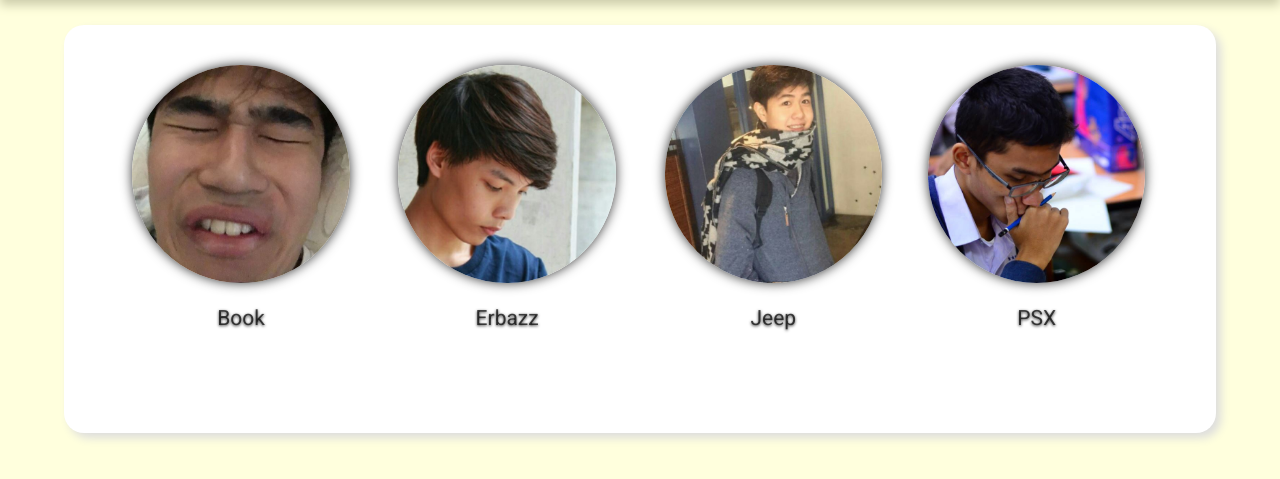
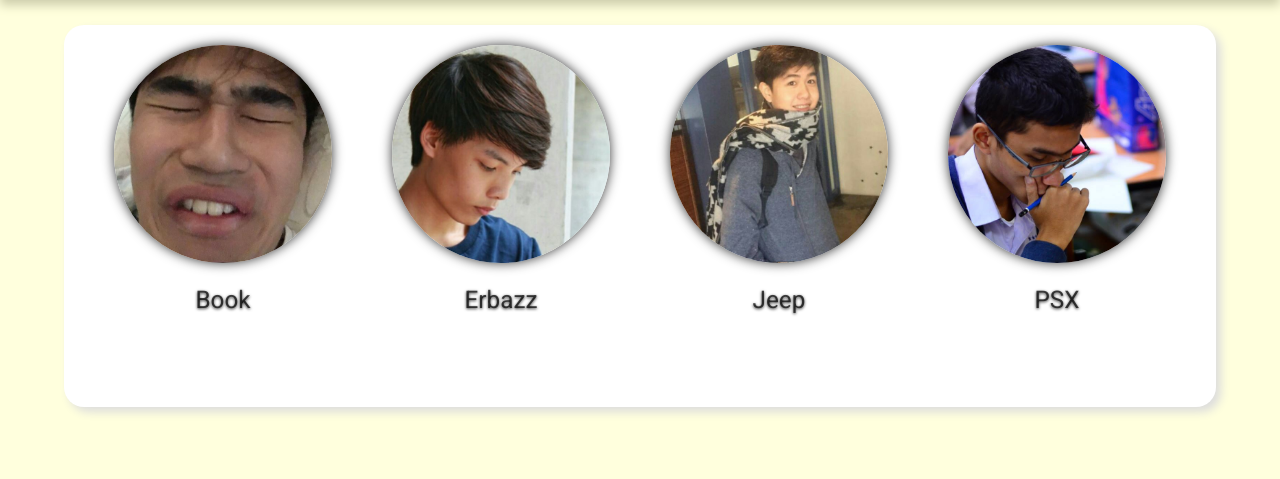
Before and after one commit to ErbaZZ/MUDining, a PHP site: page /contact.php in a window 1280 px wide. Shown: the part 75-554 px from the top of the page. Run offline with PHP 8.4, Linux system fonts and the light colour scheme.

Commit message:
Bootstrapping contact page.

```diff
--- a/assets/css/contact.css
+++ b/assets/css/contact.css
@@ -1,3 +1,7 @@
+#contact-container {
+  margin: 0;
+}
+
 .circular {
     display: inline-block;
     width: 17vw;
@@ -13,19 +17,6 @@
     background-color: transparent;
 }
 
-#contact {
-    text-align: center;
-}
-
-figure {
-    display: inline-block;
-    margin: 20px;
-}
-
-figure img {
-    vertical-align: top;
-}
-
 figure figcaption {
     text-align: center;
     margin-top: 20px;
@@ -33,7 +24,7 @@ figure figcaption {
 
 figcaption span {
     display: block;
-    font-size: 150%;
+    font-size: 1.9vw;
     color: rgba(.6, .7, .9, .7);
     text-shadow: 0 1px 3px rgba(0, 0, 0, .8);
     transition: opacity 0.5s ease-out;
--- a/contact.php
+++ b/contact.php
@@ -8,41 +8,44 @@
 
   <div id="wrapper" class="container" style="width:90%;">
 
-    <div id="contact">
+    <div class="row text-center" id="contact-container">
+      <div class="col-xs-3">
         <figure id="book">
           <img class="circular" src="assets/img/admin/book.jpg" alt="book" />
           <figcaption>
             <span id="def">Book</span>
             <span id="new">Thitiwut Chamornmarn</span>
-          <span id="new">Handsome?</span>
           </figcaption>
         </figure>
+      </div>
+      <div class="col-xs-3">
         <figure id="erbazz">
           <img class="circular" src="assets/img/admin/erbazz.jpg" alt="erbazz" />
           <figcaption>
             <span id="def">Erbazz</span>
             <span id="new">Weerawat Pawanawiwat</span>
-          <span id="new">Hello!</span>
           </figcaption>
         </figure>
+      </div>
+      <div class="col-xs-3">
         <figure id="jeep">
           <img class="circular" src="assets/img/admin/jeep.jpg" alt="jeep" />
           <figcaption>
             <span id="def">Jeep</span>
             <span id="new">Dawit Chusetthagarn</span>
-          <span id="new">You weak</span>
           </figcaption>
         </figure>
+      </div>
+      <div class="col-xs-3">
         <figure id="poomsmart">
           <img class="circular" src="assets/img/admin/poomsmart.jpg" alt="poomsmart" />
           <figcaption>
             <span id="def">PSX</span>
             <span id="new">Thatchapon Unprasert</span>
-          <span id="new">Thinking algorithmically</span>
           </figcaption>
         </figure>
       </div>
     </div>
-
+  </div>
 </body>
 </html>
```
Lines whose indentation alone changed are shown as unchanged.
